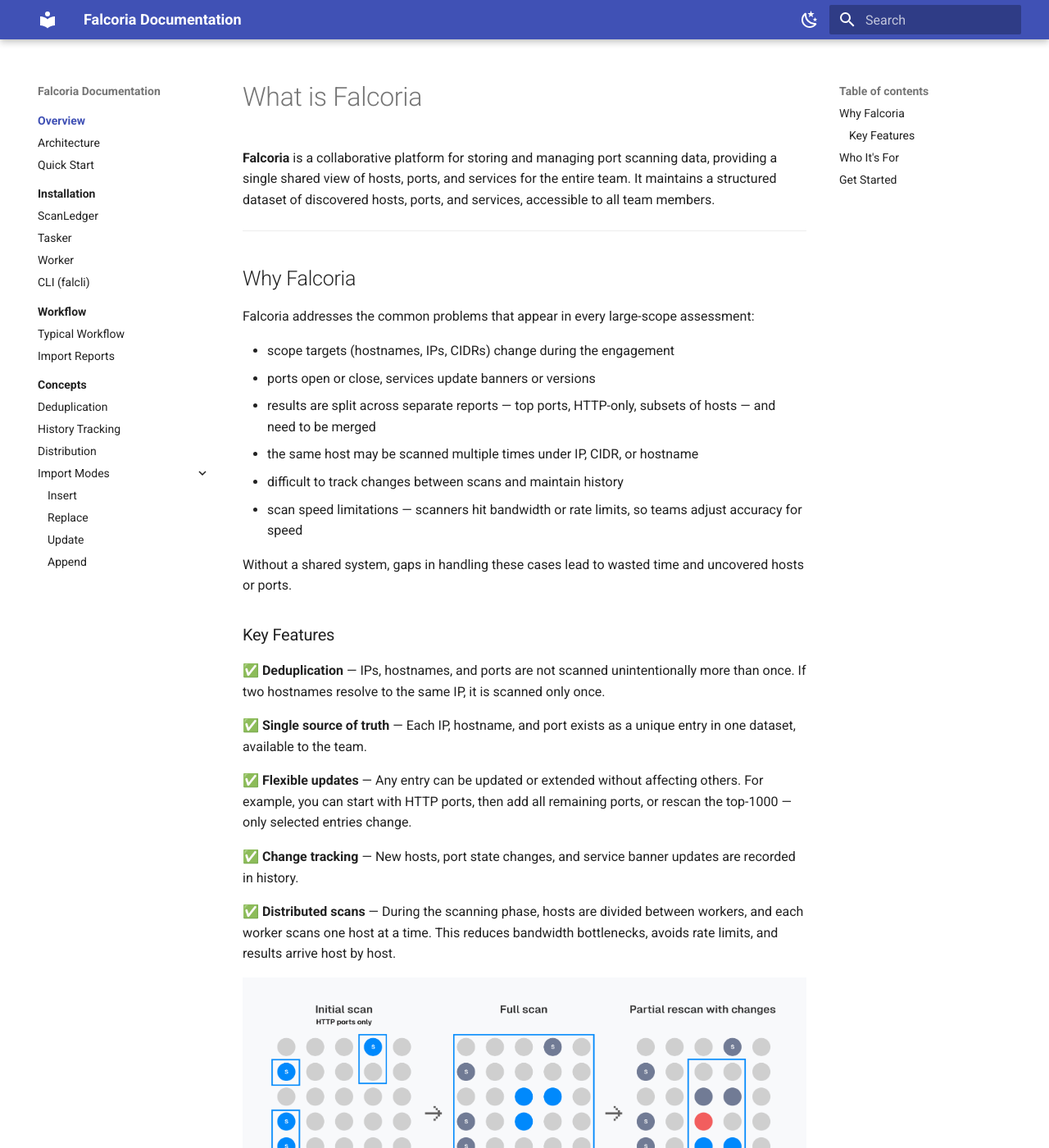
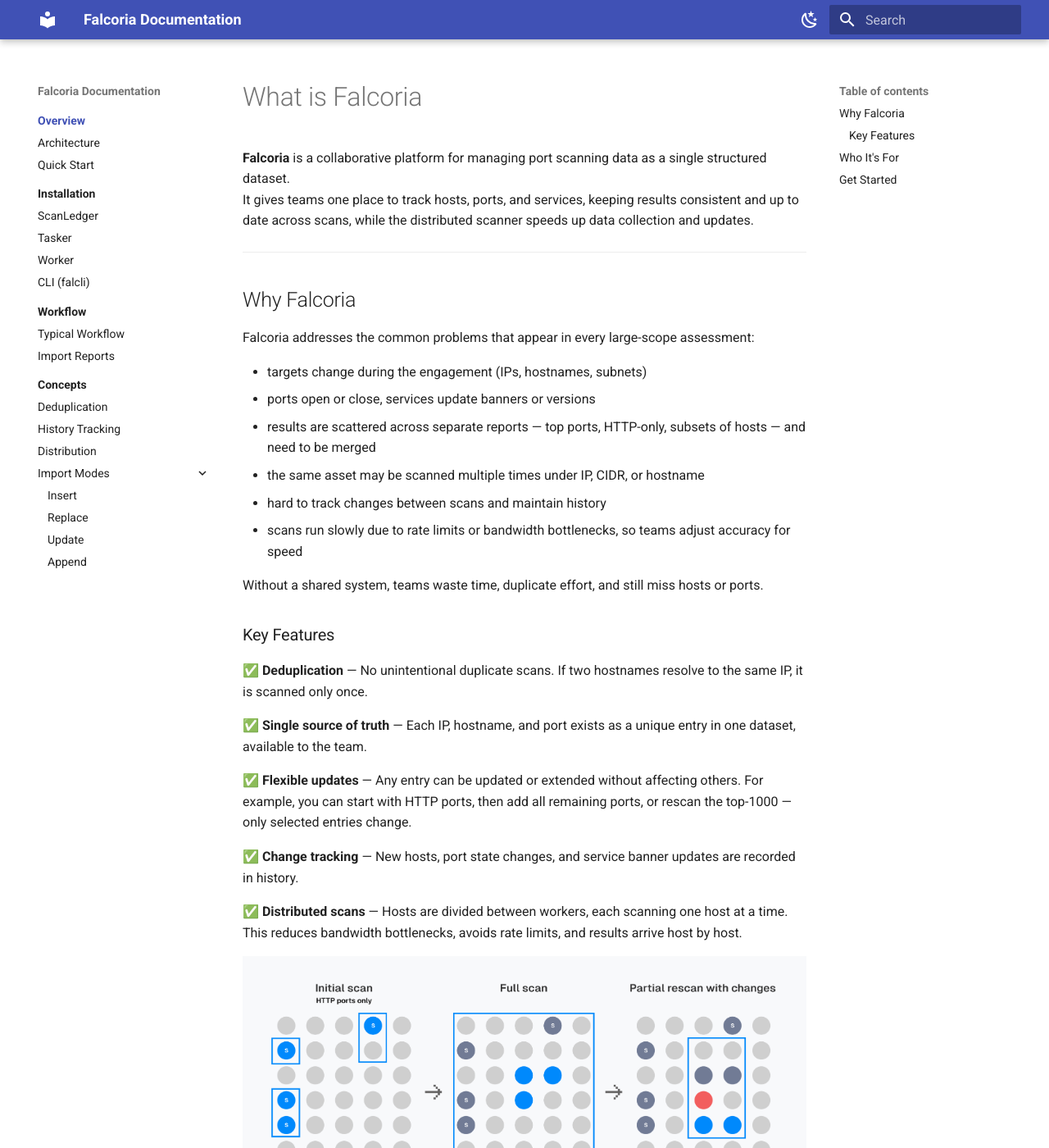
Before and after one commit to Falcoria/falcoria-docs, an MkDocs documentation site: the page built from docs/index.md, in a window 1280 px wide and 1400 px high. Shown: the whole window at 82% size. Built offline with MkDocs 1.6.1 and Material for MkDocs 9.7.7, drawn with Linux system fonts in a browser that asks for light colours.

Commit message:
minor updates

```diff
--- a/docs/index.md
+++ b/docs/index.md
@@ -1,7 +1,7 @@
 # What is Falcoria
 
-**Falcoria** is a collaborative platform for storing and managing port scanning data, providing a single shared view of hosts, ports, and services for the entire team.
-It maintains a structured dataset of discovered hosts, ports, and services, accessible to all team members.
+**Falcoria** is a collaborative platform for managing port scanning data as a single structured dataset.
+It gives teams one place to track hosts, ports, and services, keeping results consistent and up to date across scans, while the distributed scanner speeds up data collection and updates.
 
 ---
 
@@ -9,19 +9,18 @@ It maintains a structured dataset of discovered hosts, ports, and services, acce
 
 Falcoria addresses the common problems that appear in every large-scope assessment:
 
-- scope targets (hostnames, IPs, CIDRs) change during the engagement
+- targets change during the engagement (IPs, hostnames, subnets)
 - ports open or close, services update banners or versions
-- results are split across separate reports — top ports, HTTP-only, subsets of hosts — and need to be merged
-- the same host may be scanned multiple times under IP, CIDR, or hostname
-- difficult to track changes between scans and maintain history
-- scan speed limitations — scanners hit bandwidth or rate limits, so teams adjust accuracy for speed
+- results are scattered across separate reports — top ports, HTTP-only, subsets of hosts — and need to be merged
+- the same asset may be scanned multiple times under IP, CIDR, or hostname
+- hard to track changes between scans and maintain history
+- scans run slowly due to rate limits or bandwidth bottlenecks, so teams adjust accuracy for speed
 
-Without a shared system, gaps in handling these cases lead to wasted time and uncovered hosts or ports.
-
+Without a shared system, teams waste time, duplicate effort, and still miss hosts or ports.
 
 ### Key Features
 
-✅ **Deduplication** — IPs, hostnames, and ports are not scanned unintentionally more than once. If two hostnames resolve to the same IP, it is scanned only once.
+✅ **Deduplication** — No unintentional duplicate scans. If two hostnames resolve to the same IP, it is scanned only once.
 
 ✅ **Single source of truth** — Each IP, hostname, and port exists as a unique entry in one dataset, available to the team.
 
@@ -29,7 +28,7 @@ Without a shared system, gaps in handling these cases lead to wasted time and un
 
 ✅ **Change tracking** — New hosts, port state changes, and service banner updates are recorded in history.
 
-✅ **Distributed scans** — During the scanning phase, hosts are divided between workers, and each worker scans one host at a time. This reduces bandwidth bottlenecks, avoids rate limits, and results arrive host by host.
+✅ **Distributed scans** — Hosts are divided between workers, each scanning one host at a time. This reduces bandwidth bottlenecks, avoids rate limits, and results arrive host by host.
 
 ![Workflow with Service](images/small_w_service.png)
 *Workflow illustration with service integration.*
```
Also changed, not shown: docs/installation/scanledger.md (+1 -1 lines), docs/installation/tasker.md (+1 -1 lines), docs/installation/worker.md (+1 -1 lines), docs/quick-start.md (+1 -1 lines), docs/workflow/typical-workflow.md (+30 -3 lines).
